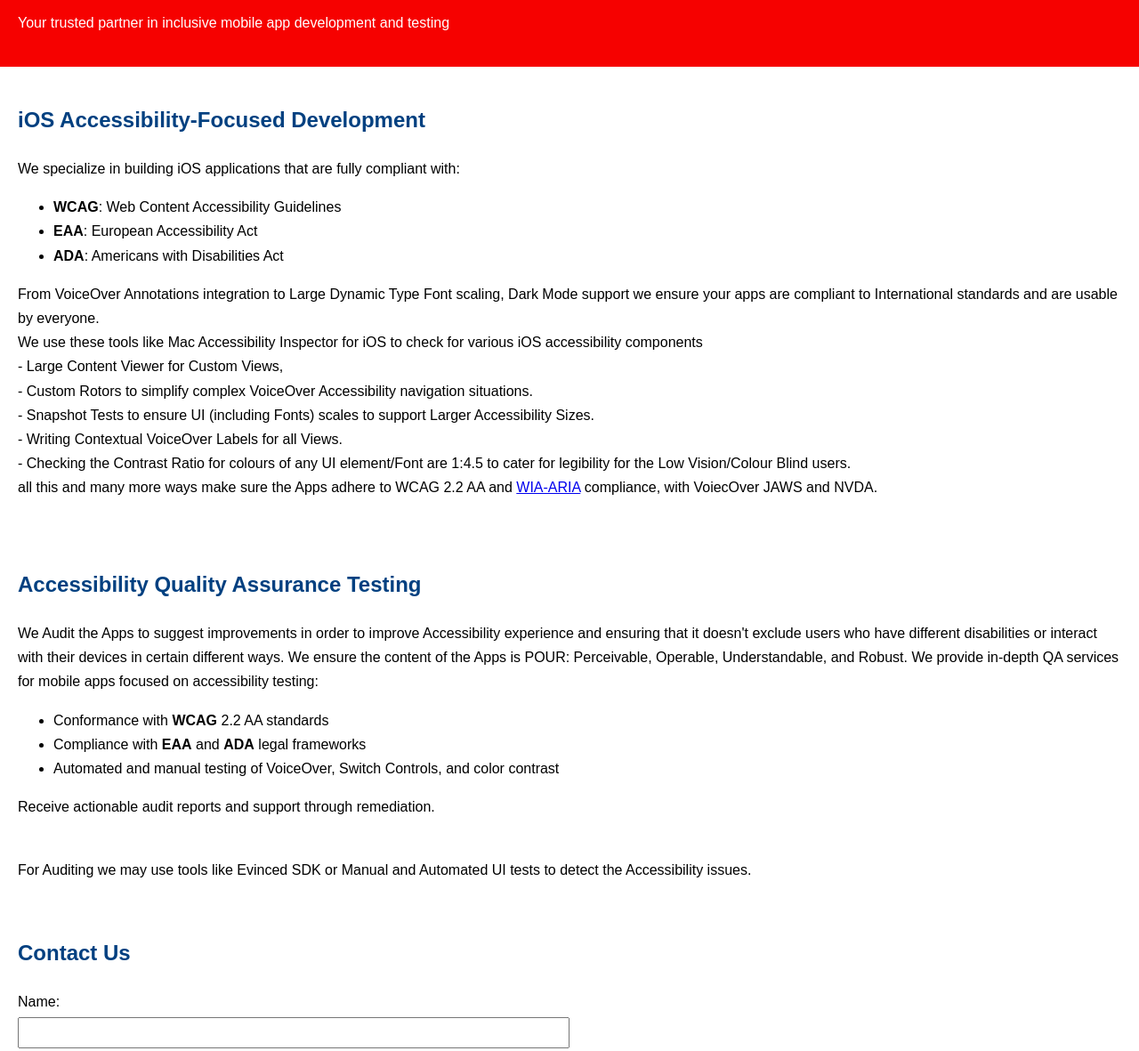
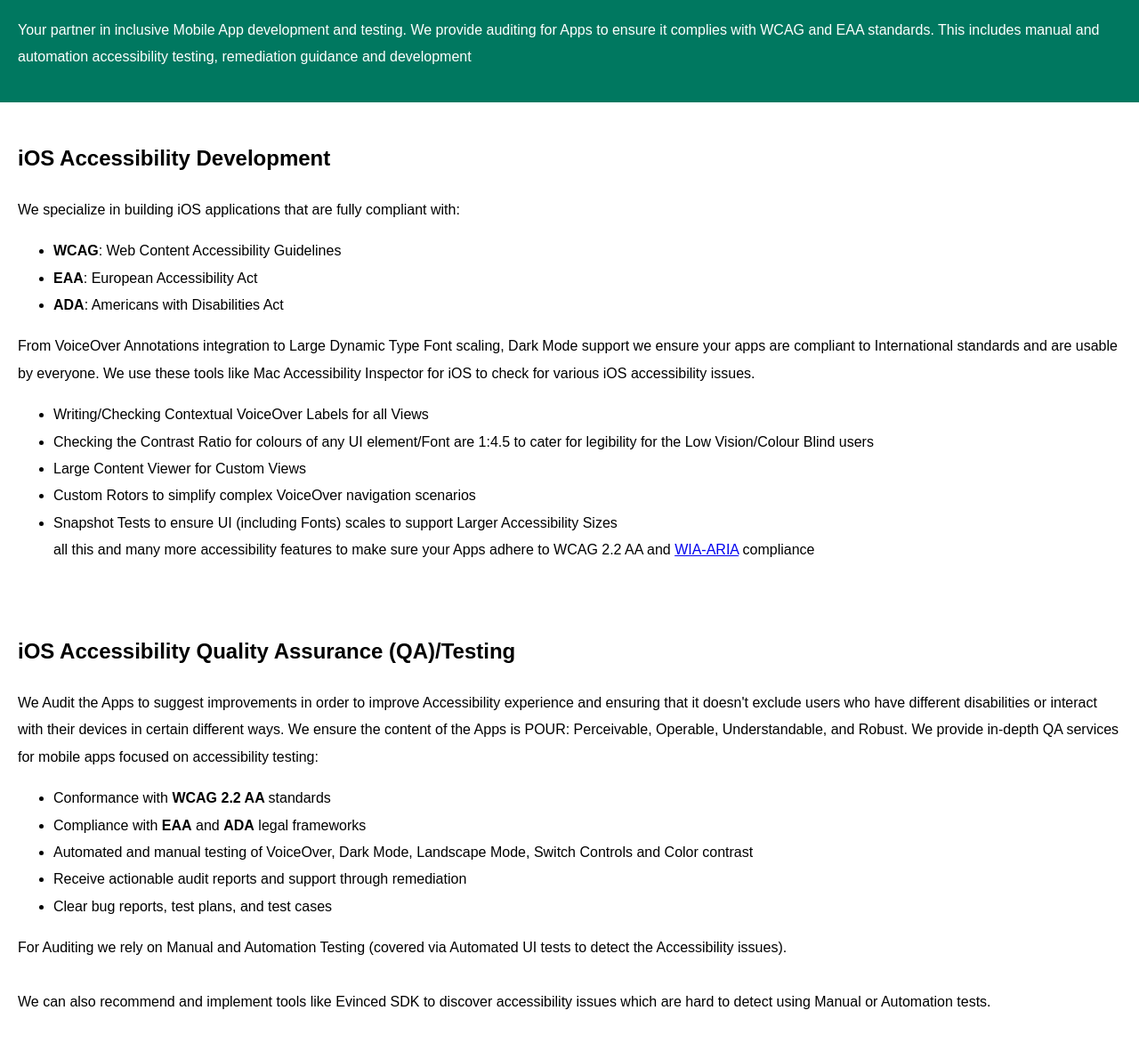
Before and after one commit to ioopl/apkia, a plain HTML site: page index.html in a window 1280 px wide. Shown: the part 204-1385 px from the top of the page at 89% size. Drawn offline with Linux system fonts and the light colour scheme.

Commit message:
Updated website content

```diff
--- a/index.html
+++ b/index.html
@@ -18,7 +18,7 @@
   <style>
     body {
       font-family: Arial, sans-serif;
-      line-height: 1.7;
+      line-height: 1.9;
       margin: 0;
       padding: 0;
     }
@@ -26,11 +26,11 @@
       padding: 20px;
     }
     header {
-      background: #f60100;
+      background: #007860;
       color: white;
     }
     h1, h2 {
-      color: #004080;
+      color: black;
     }
     form {
       max-width: 600px;
@@ -72,54 +72,52 @@
                 <!--Icon from: http://www.potlabicons.com/ -->
 <header role="banner">
   <div style="display: flex; align-items: center; gap: 10px;" role="img" aria-label="Apkia Ltd logo">
-    <img src="Apkia-Alif-512X512.png" alt="" width="99" height="99" />
+    <img src="Apkia-Alif-512X512.png" alt="Apkia Ltd logo" width="99" height="99" />
     <span style="font-size: 1.8em; font-weight: bold;">Apkia</span>
   </div>
   <h1>Accessibility Consultancy Services</h1>
-  <p>Your trusted partner in inclusive mobile app development and testing</p>
+  <p>Your partner in inclusive Mobile App development and testing. We provide auditing for Apps to ensure it complies with WCAG and EAA standards. This includes manual and automation accessibility testing, remediation guidance and development</p>
 </header>
 
 
   <main role="main">
     <section id="ios-dev" aria-labelledby="ios-dev-title">
-      <h2 id="ios-dev-title">iOS Accessibility-Focused Development</h2>
+      <h2 id="ios-dev-title">iOS Accessibility Development</h2>
       <p>We specialize in building iOS applications that are fully compliant with:</p>
       <ul>
         <li><strong>WCAG</strong>: Web Content Accessibility Guidelines</li>
         <li><strong>EAA</strong>: European Accessibility Act</li>
         <li><strong>ADA</strong>: Americans with Disabilities Act</li>
       </ul>
-      <p>From VoiceOver Annotations integration to Large Dynamic Type Font scaling, Dark Mode support we ensure your apps are compliant to International standards and are usable by everyone.
-      <br />
-      We use these tools like Mac Accessibility Inspector for iOS to check for various iOS accessibility components
-      <br />
-      - Large Content Viewer for Custom Views,
-      <br />
-      - Custom Rotors to simplify complex VoiceOver Accessibility navigation situations.
-      <br />
-      - Snapshot Tests to ensure UI (including Fonts) scales to support Larger Accessibility Sizes.
-      <br />
-      - Writing Contextual VoiceOver Labels for all Views.
-      <br />
-      - Checking the Contrast Ratio for colours of any UI element/Font are 1:4.5 to cater for legibility for the Low Vision/Colour Blind users.
-      <br />
-      all this and many more ways make sure the Apps adhere to WCAG 2.2 AA and
+      <p>From VoiceOver Annotations integration to Large Dynamic Type Font scaling, Dark Mode support we ensure your apps are compliant to International standards and are usable by everyone. We use these tools like Mac Accessibility Inspector for iOS to check for various iOS accessibility issues.
+      </p>
+      <ul>
+          <li> Writing/Checking Contextual VoiceOver Labels for all Views </li>
+          <li> Checking the Contrast Ratio for colours of any UI element/Font are 1:4.5 to cater for legibility for the Low Vision/Colour Blind users
+          </li>
+          <li> Large Content Viewer for Custom Views </li>
+          <li> Custom Rotors to simplify complex VoiceOver navigation scenarios </li>
+          <li> Snapshot Tests to ensure UI (including Fonts) scales to support Larger Accessibility Sizes </li>
+      all this and many more accessibility features to make sure your Apps adhere to WCAG 2.2 AA and
                         <a class="text-orange-500 underline" href="https://www.w3.org/WAI/standards-guidelines/aria/">WIA-ARIA</a>
-                         compliance, with VoiecOver JAWS and NVDA.
-</p>
+                         compliance
+    </ul>
     </section>
 
     <section id="qa-testing" aria-labelledby="qa-testing-title">
-      <h2 id="qa-testing-title">Accessibility Quality Assurance Testing</h2>
+      <h2 id="qa-testing-title">iOS Accessibility Quality Assurance (QA)/Testing</h2>
       <p>We Audit the Apps to suggest improvements in order to improve Accessibility experience and ensuring that it doesn't exclude users who have different disabilities or interact with their devices in certain different ways. We ensure the content of the Apps is POUR: Perceivable, Operable, Understandable, and Robust. We provide in-depth QA services for mobile apps focused on accessibility testing:</p>
       <ul>
-        <li>Conformance with <strong>WCAG</strong> 2.2 AA standards</li>
+        <li>Conformance with <strong>WCAG 2.2 AA </strong>standards</li>
         <li>Compliance with <strong>EAA</strong> and <strong>ADA</strong> legal frameworks</li>
-        <li>Automated and manual testing of VoiceOver, Switch Controls, and color contrast</li>
+        <li>Automated and manual testing of VoiceOver, Dark Mode, Landscape Mode, Switch Controls and Color contrast</li>
+        <li>Receive actionable audit reports and support through remediation</li>
+        <li>Clear bug reports, test plans, and test cases</li>
       </ul>
-      <p>Receive actionable audit reports and support through remediation.</p>
+      For Auditing we rely on Manual and Automation Testing (covered via Automated UI tests to detect the Accessibility issues).
+      <br /><br />
+      We can also recommend and implement tools like Evinced SDK to discover accessibility issues which are hard to detect using Manual or Automation tests.
       <br />
-      For Auditing we may use tools like Evinced SDK or Manual and Automated UI tests to detect the Accessibility issues.
     </section>
 
     <section id="contact" aria-labelledby="contact-title">
```
